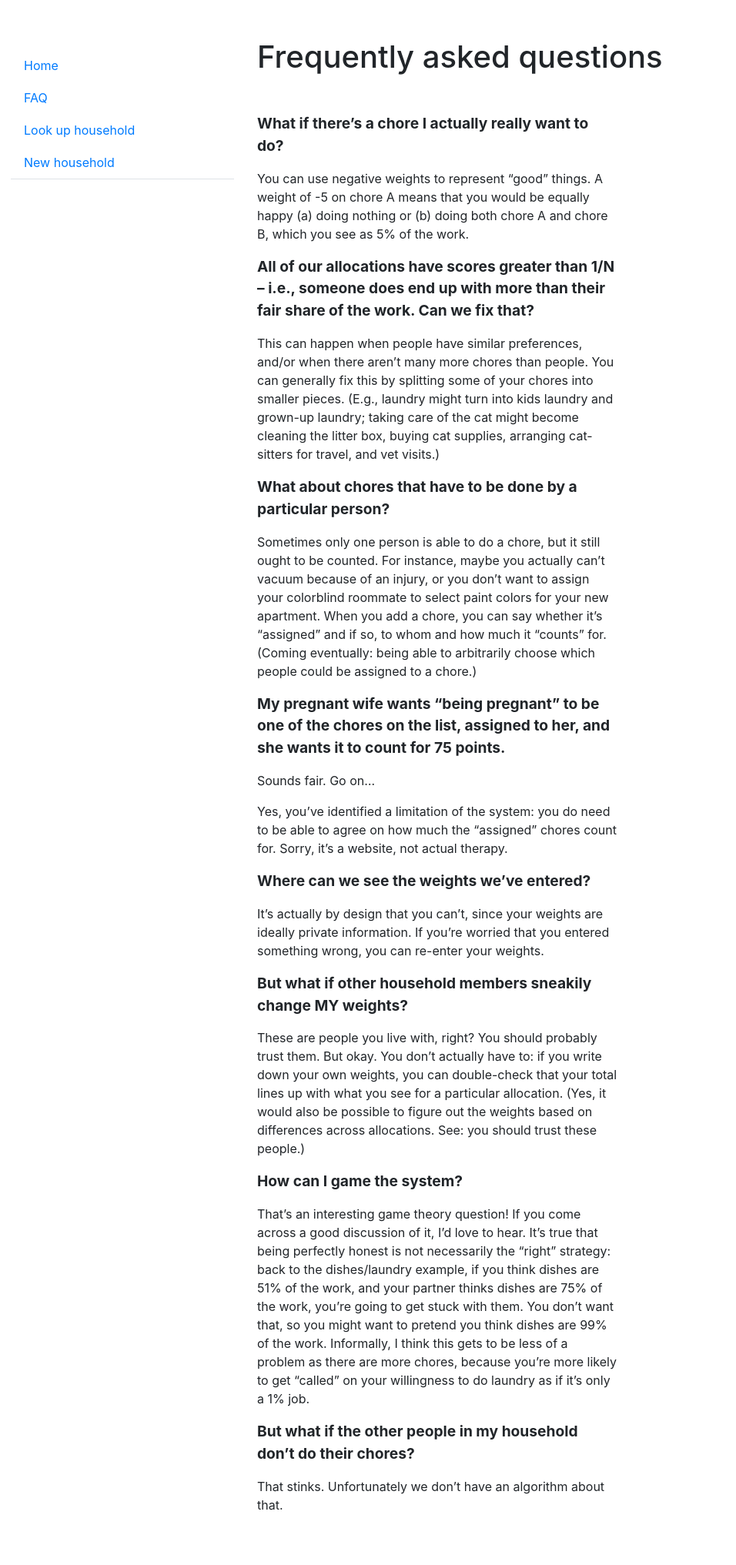
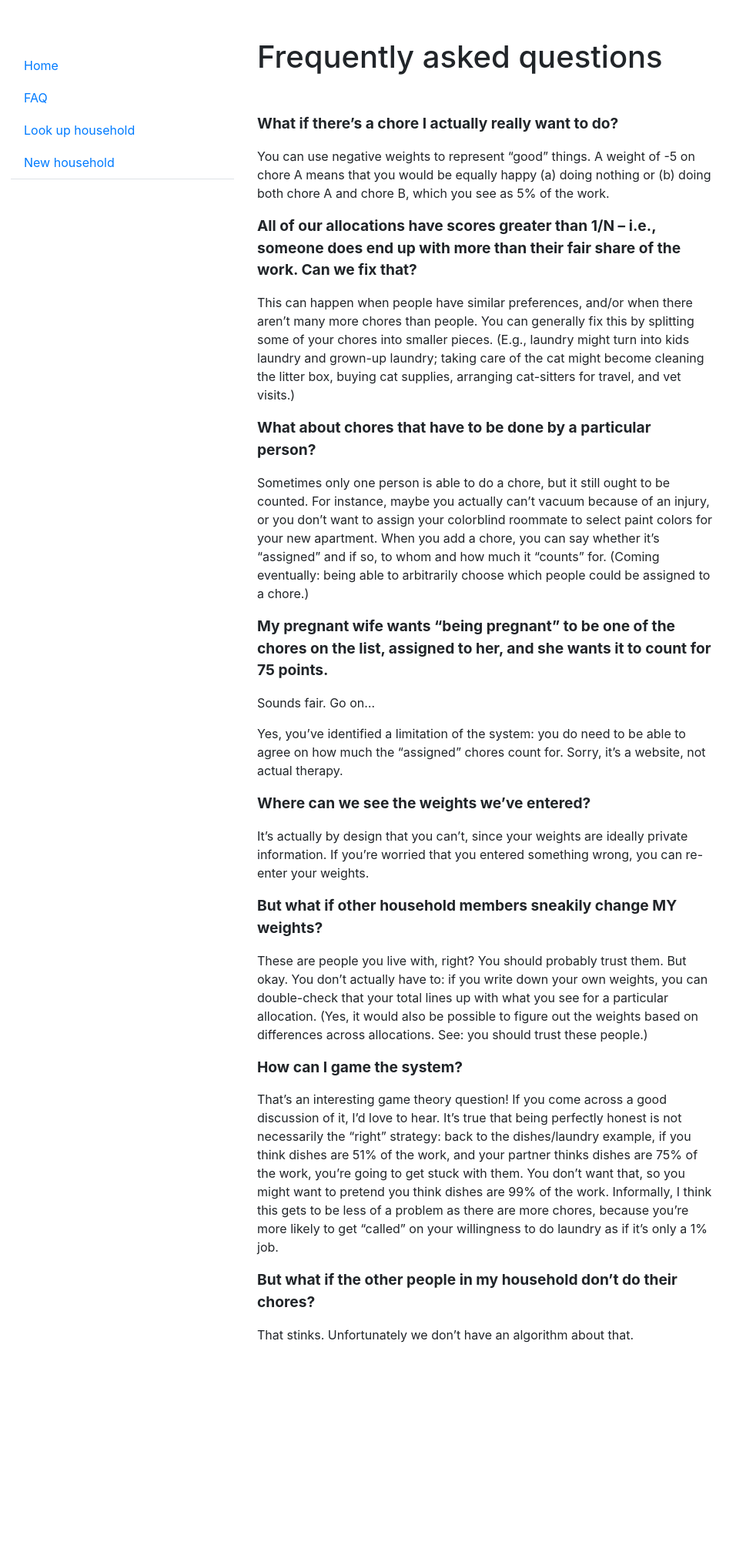
Before and after one commit to kimberscott/minichore, a Django app: page /allocate/faq/ in a window 1280 px wide. Shown: the whole page at 77% size, without its empty margins (1-957 px from the left). After the commit the page ends 1744 px from the top, so only its background shows below. Run offline with Django 3.2, Linux system fonts and the light colour scheme; parts of the project's set-up code (start-up, migrations or seed data) failed here and were passed over; some libraries are stand-ins or nearby versions.

Commit message:
formatting

```diff
--- a/allocate/templates/faq.html
+++ b/allocate/templates/faq.html
@@ -7,7 +7,7 @@
 </div>
 
 <div class="row">
-<div class="col-sm-8">
+<div class="col-sm-10">
 
 <p class="faq">What if there’s a chore I actually really want to do?</p>
 
```
